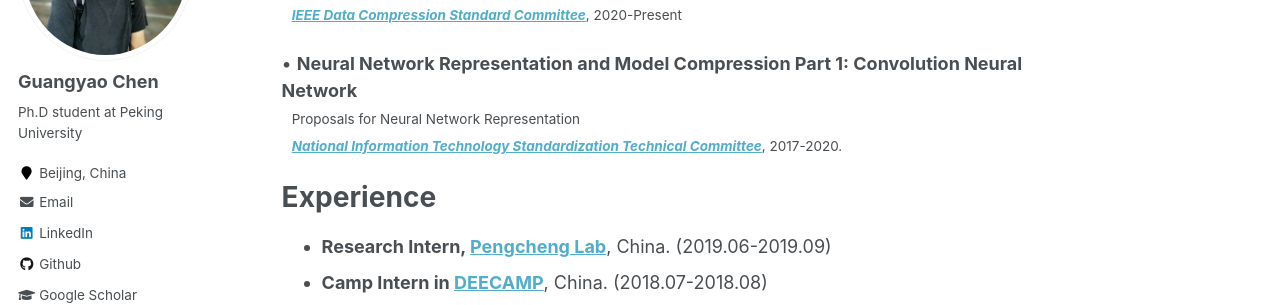
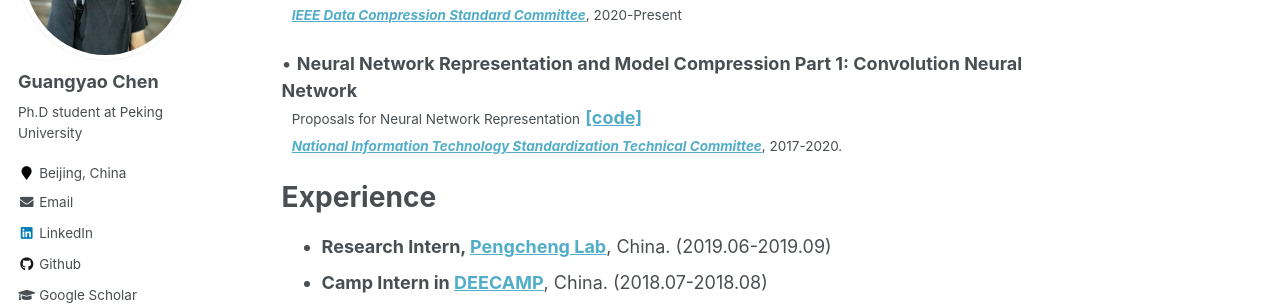
Before and after one commit to iCGY96/iCGY96.github.io, a Jekyll site: the page built from _pages/about.md, in a window 1280 px wide and 900 px high, scrolled down 696 px. Shown: the part 156-461 px from the top of the window. Built offline with Jekyll 4.4.1, drawn with Linux system fonts in a browser that asks for light colours.

Commit message:
add code

```diff
--- a/_pages/about.md
+++ b/_pages/about.md
@@ -51,7 +51,7 @@
 
 
 &bull; __Neural Network Representation and Model Compression Part 1: Convolution Neural Network__ <br/>
-&nbsp; <small>Proposals for Neural Network Representation</small>  <br/>
+&nbsp; <small>Proposals for Neural Network Representation</small> [**[code]**](https://github.com/iCGY96/open-exchange) <br/>
 &nbsp; <small>*[__National Information Technology Standardization Technical Committee__](http://std.samr.gov.cn/gb/search/gbDetailed?id=8D7864B09A1880BEE05397BE0A0A4551)*, 2017-2020.</small> <br/>
 
 
```
